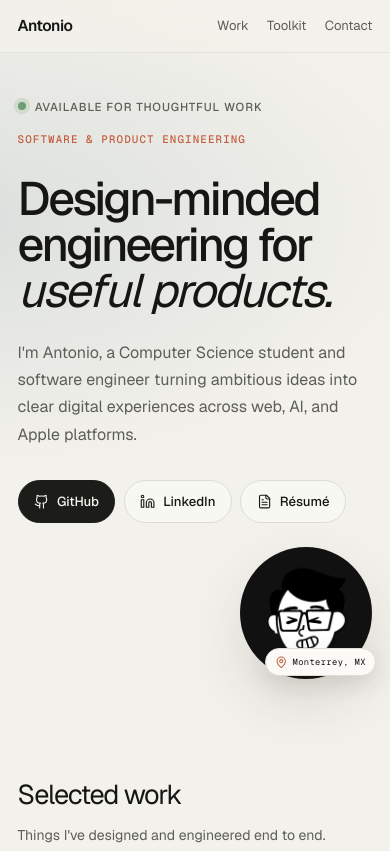
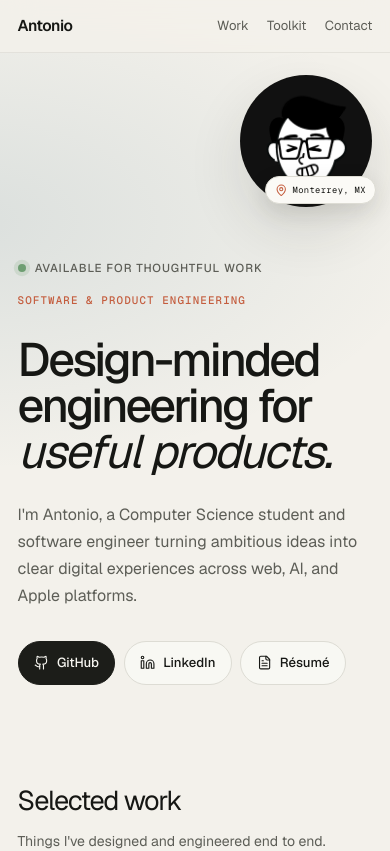
Before and after one commit to bashlui/portfolio, a Next.js app: page / in a window 390 px wide. Shown: the top 851 px of the page. Built offline with nearby package versions, Linux system fonts and the light colour scheme.

Commit message:
Place the mobile portrait above the hero copy.
On small screens the illustration now stacks first and aligns to the right so the headline stays fully readable.

Co-authored-by: luisboltech005 <luisboltech005@outlook.com>

```diff
--- a/app/globals.css
+++ b/app/globals.css
@@ -802,8 +802,10 @@ html.welcome-seen .portrait-wrap {
     position: relative;
     top: auto;
     right: auto;
+    order: -1;
     width: 132px;
     align-self: flex-end;
+    margin-bottom: 0.35rem;
   }
 
   .hero-copy {
```
